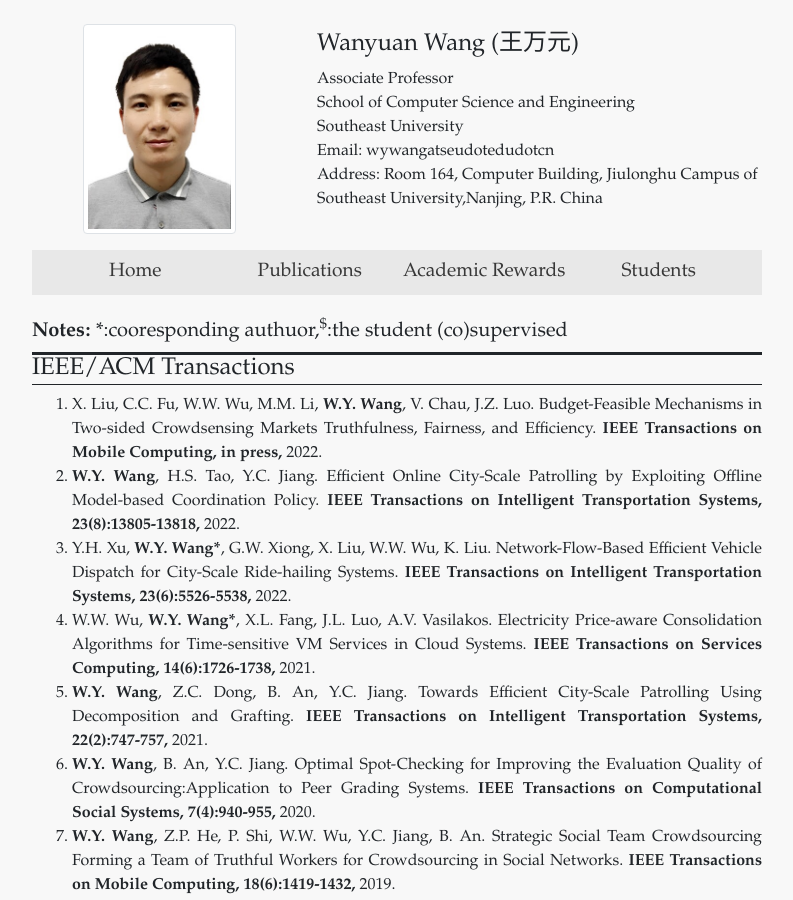
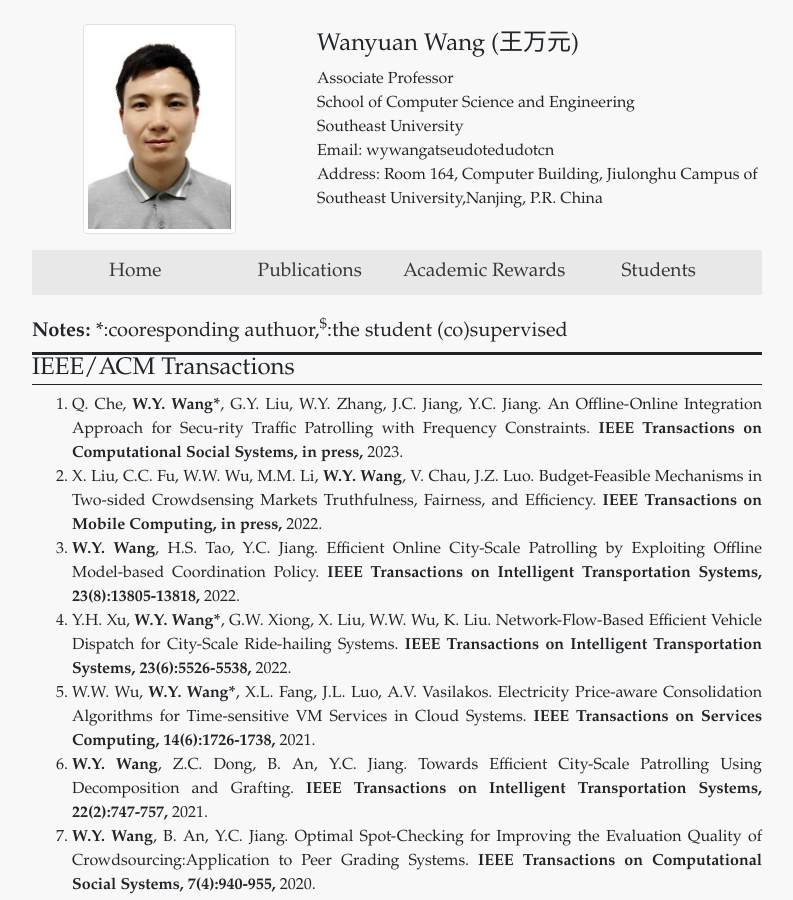
Before and after one commit to wanyuanwang/wanyuanwang.github.io, a Jekyll site: the page built from publications.html, in a window 1280 px wide and 900 px high. Shown: the whole window, without its empty margins (243-1036 px from the left). Built offline with Jekyll 4.4.1, drawn with Linux system fonts in a browser that asks for light colours.

Commit message:
Update ieee_acm_transactions_papers.yml

```diff
--- a/_data/ieee_acm_transactions_papers.yml
+++ b/_data/ieee_acm_transactions_papers.yml
@@ -1,3 +1,7 @@
+- authors: Q. Che, <b>W.Y. Wang*</b>, G.Y. Liu, W.Y. Zhang, J.C. Jiang, Y.C. Jiang.
+  title: An Offline-Online Integration Approach for Secu-rity Traffic Patrolling with Frequency Constraints.
+  journal: IEEE Transactions on Computational Social Systems, in press,
+  date: 2023.
 
 - authors: X. Liu, C.C. Fu, W.W. Wu, M.M. Li, <b>W.Y. Wang</b>, V. Chau, J.Z. Luo.
   title: Budget-Feasible Mechanisms in Two-sided Crowdsensing Markets Truthfulness, Fairness, and Efficiency.
```
